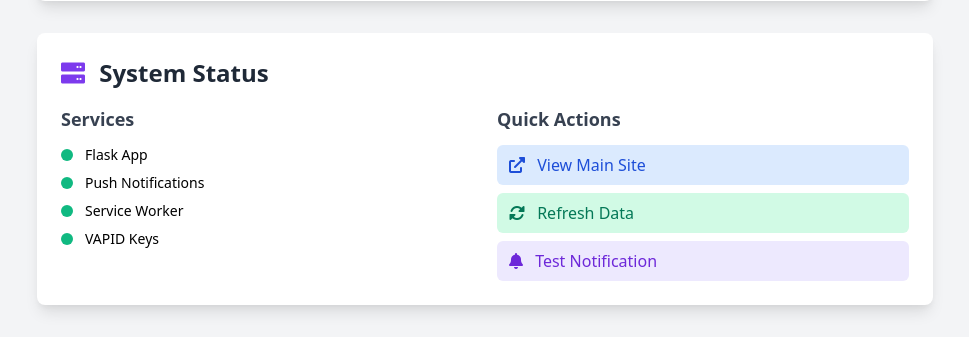
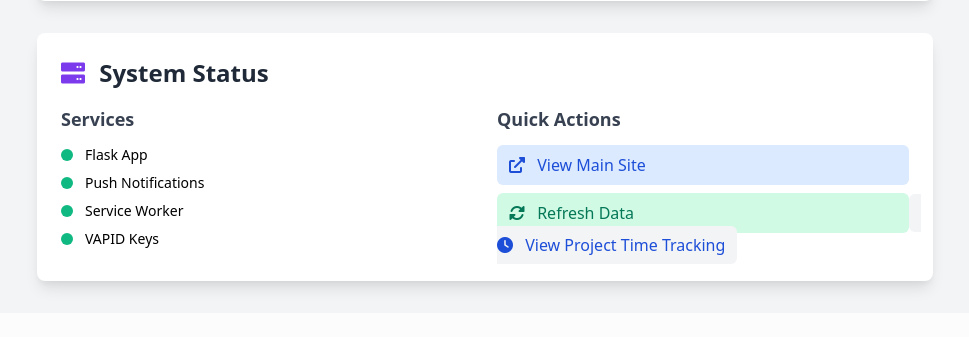
Before and after one commit to 151henry151/too-hot, a Flask app: template templates/admin.html in a window 1280 px wide. Shown: the part 1553-1890 px from the top of the page, without its empty margins (155-1124 px from the left). After the commit the page ends 1849 px from the top, so only its background shows below. Run offline with Flask 3, Linux system fonts and the light colour scheme; the template is opened without the code that fills it, so the values that code supplies are empty; some libraries are stand-ins or nearby versions.

Commit message:
chore(admin): Remove test notification button, add time tracking link and back button\n\n- Removes 'Test notification' from system status\n- Adds link to time tracking page\n- Adds styled back button to time tracking page

```diff
--- a/templates/admin.html
+++ b/templates/admin.html
@@ -222,11 +222,9 @@
                                 <i class="fas fa-sync-alt mr-2"></i>
                                 Refresh Data
                             </button>
-                            <button onclick="testNotification()"
-                                    class="w-full text-left px-3 py-2 bg-purple-100 text-purple-700 rounded-md hover:bg-purple-200 transition-colors">
-                                <i class="fas fa-bell mr-2"></i>
-                                Test Notification
-                            </button>
+                            <a href="/admin/time-tracking" class="w-full text-left px-3 py-2 bg-gray-100 text-blue-700 rounded-md hover:bg-blue-200 transition-colors" style="text-decoration: none;">
+                                <i class="fas fa-clock mr-2"></i> View Project Time Tracking
+                            </a>
                         </div>
                     </div>
                 </div>
--- a/templates/time_tracking.html
+++ b/templates/time_tracking.html
@@ -59,8 +59,10 @@
     <div class="footer">
       <span class="total">Total Time Spent: {{ total_hours }}h {{ total_mins }}m</span>
     </div>
-    <div style="margin-top: 2rem;">
-      <a href="/admin" style="color: #2563eb; text-decoration: none;"><i class="fas fa-arrow-left"></i> Back to Admin Dashboard</a>
+    <div style="margin-bottom: 2rem;">
+      <a href="/admin" class="px-4 py-2 bg-blue-600 text-white rounded hover:bg-blue-700 transition-colors" style="text-decoration: none;">
+        <i class="fas fa-arrow-left mr-1"></i> Back to Admin Dashboard
+      </a>
     </div>
   </div>
 </body>
```
